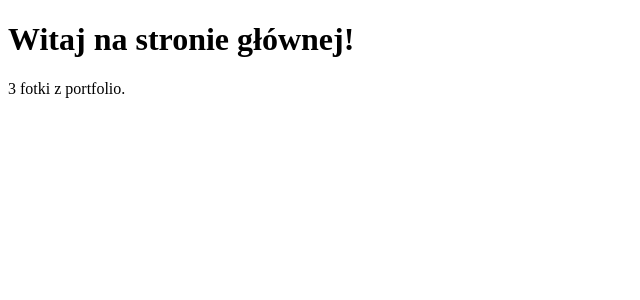
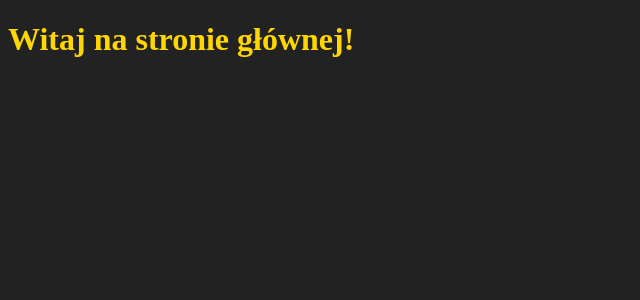
Before and after one commit to Karkolo16/portfolio-karolina, a React (Create React App) app: page / in a window 1280 px wide. Shown: the top 300 px of the page, without its empty margins (0-640 px from the left). Built offline with nearby package versions, Linux system fonts and the light colour scheme.

Commit message:
Third commit: change names from home page to header and add styles

```diff
--- /dev/null
+++ b/src/App.css
@@ -0,0 +1,4 @@
+body {
+  background-color: #222;
+  color: gold;
+}
--- a/src/App.js
+++ b/src/App.js
@@ -1,10 +1,11 @@
 import React from "react";
-import HomePage from "./components/HomePage.js";
+import Header from "./components/Header.js";
+import "./App.css";
 
 function App() {
   return (
     <div>
-      <HomePage />
+      <Header />
     </div>
   );
 }
--- a/src/components/HomePage.js
+++ b/src/components/Header.js
@@ -1,12 +1,11 @@
 import React from "react";
 
-const HomePage = () => {
+const Header = () => {
   return (
     <div>
       <h1>Witaj na stronie głównej!</h1>
-      <p>3 fotki z portfolio.</p>
     </div>
   );
 };
 
-export default HomePage;
+export default Header;
```
